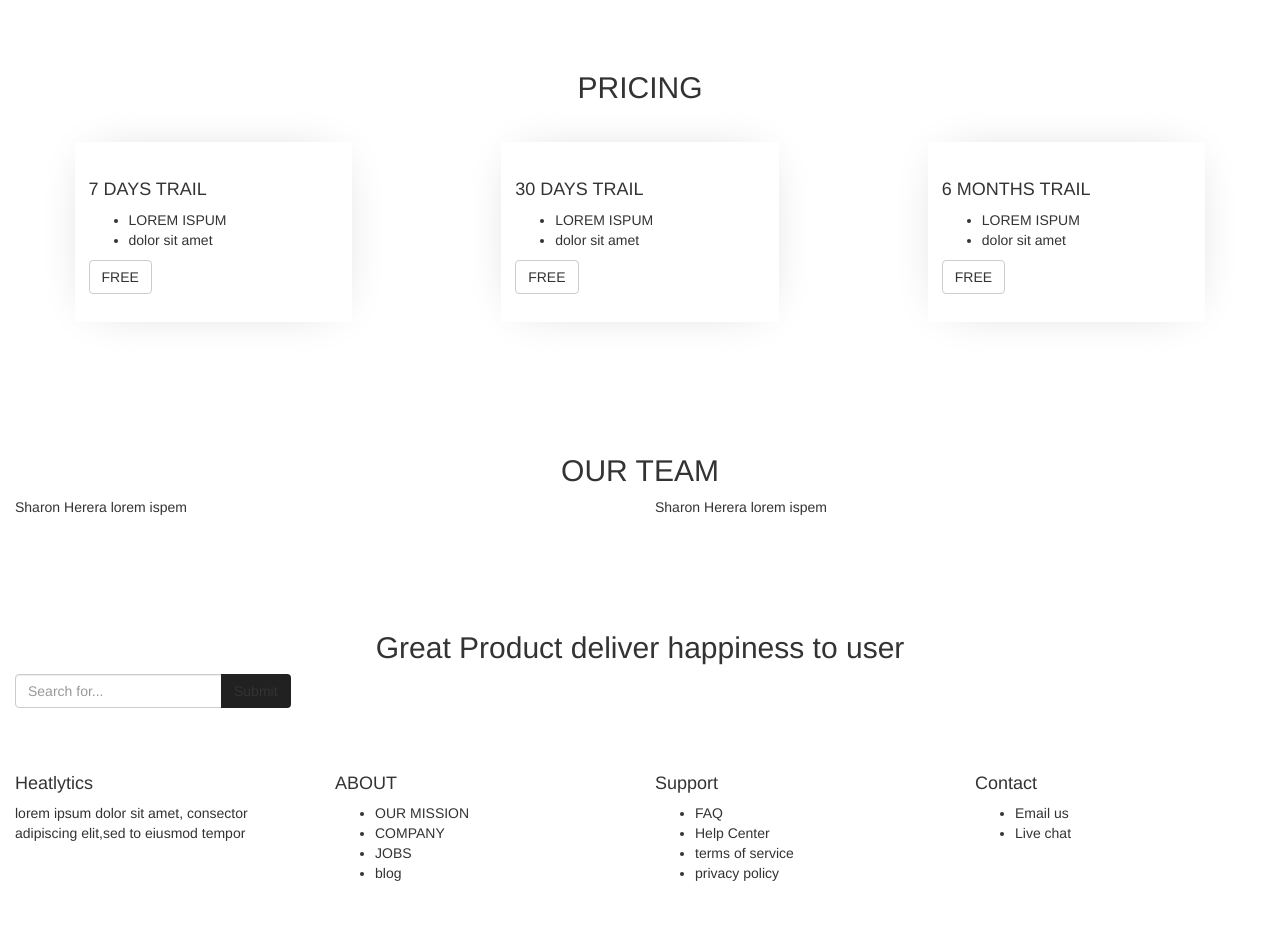
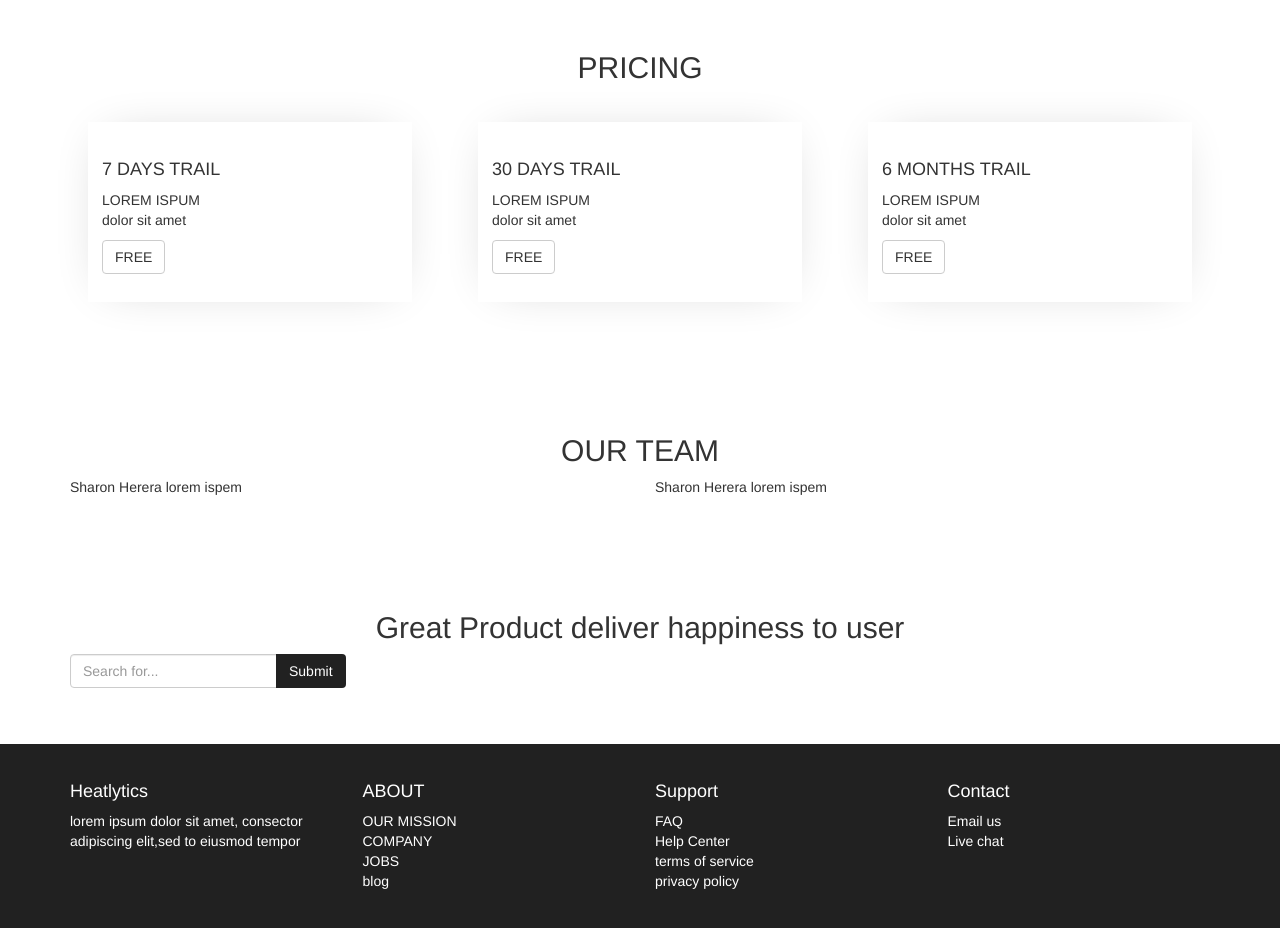
Before and after one commit to Shantam44/Heatlytics-FrontEnd, a website: page index.html in a window 1280 px wide. Shown: the part 1160-2088 px from the top of the page. Before the commit the page ends 2053 px from the top, so only its background shows below. Drawn offline with nearby package versions, Linux system fonts and the light colour scheme.

Commit message:
mini-fixes

```diff
--- a/css/style.css
+++ b/css/style.css
@@ -6,11 +6,17 @@ section{
     padding: 3em 0;
 }
 
+ul{
+    list-style: none;
+    padding-left: 0;
+}
+
 .navbar-nav a{
     color: white;
 }
 .navbar-nav a.btn, .input-group-btn button {
     background-color: #212121 !important;
+    color: white;
 }
 .splash-screen{
     height: 100vh;
@@ -20,11 +26,15 @@ section{
     background-color: rgba(0, 0, 0, 0.8);
     background-blend-mode: overlay;
     color: white;
+    padding-top: 0;
 }
 
 .splash-content{
     margin-top: 25vh;
-    width: 60%;
+}
+
+.splash-content h2{
+    width: 70%;
 }
 
 .splash-content input{
@@ -35,13 +45,19 @@ section{
 }
 
 .card{
-    width: 70%;
+    width: 90%;
     padding: 2em 1em;
     background-color: white;
     box-shadow: 0 0 50px -20px #c3c3c3;
     margin: 2em auto;
 }
 
+footer{
+    background-color: #212121;
+    color: white;
+    padding: 2em 0;
+}
+
 .brand-color{
     color: #ff7163;
 }
--- a/index.html
+++ b/index.html
@@ -1,4 +1,4 @@
-<!DOCTYPE html(lang='en')>
+<!DOCTYPE html lang='en'>
 <head>
   <meta charset="utf-8"/>
 
@@ -25,7 +25,7 @@
     <section class="splash-screen">
 
       <nav class="navbar">
-        <div class="container-fluid">
+        <div class="container">
           <!-- Brand and toggle get grouped for better mobile display -->
           <div class="navbar-header">
             <button type="button" class="navbar-toggle collapsed" data-toggle="collapse" data-target="#bs-example-navbar-collapse-1" aria-expanded="false">
@@ -48,11 +48,11 @@
               <li><a href="#" class="btn">Sign In</a></li>
             </ul>
           </div><!-- /.navbar-collapse -->
-        </div><!-- /.container-fluid -->
+        </div><!-- /.container -->
       </nav>
 
       <div class="splash-content">
-        <div class="container-fluid">
+        <div class="container">
           <h2>Understanding behaviour patterns using Intercation Map of users on mobile.</h2>
           <h3>Get your 14 days free trail!</h3>
           <form class="form-inline">
@@ -75,7 +75,7 @@
 
   <!--Why Us Section-->
   <section class="why-heatlytics">
-    <div class="container-fluid">
+    <div class="container">
 
       <h2 align="center">Why Heatlytics</h2>
 
@@ -106,7 +106,7 @@
   <!-- Pricing Section -->
 
   <section class="pricing">
-    <div class="container-fluid">
+    <div class="container">
 
       <h2 align="center">PRICING</h2>
 
@@ -151,7 +151,7 @@
 
   <!--TEAM Section-->
   <section class="team-section">
-    <div class="container-fluid">
+    <div class="container">
       <h2 align="center">OUR TEAM</h2>
       <div class="row">
 
@@ -171,7 +171,7 @@
 
   <!--Contact Us Section-->
   <section class="contact-us-section">
-    <div class="container-fluid">
+    <div class="container">
 
       <h2 align="center">Great Product deliver happiness to user</h2>
 
@@ -190,7 +190,7 @@
   </section>
 
   <footer>
-    <div class="container-fluid">
+    <div class="container">
       <div class="row">
         <div class="col-sm-3">
           <h4>Heatlytics</h4>
```
